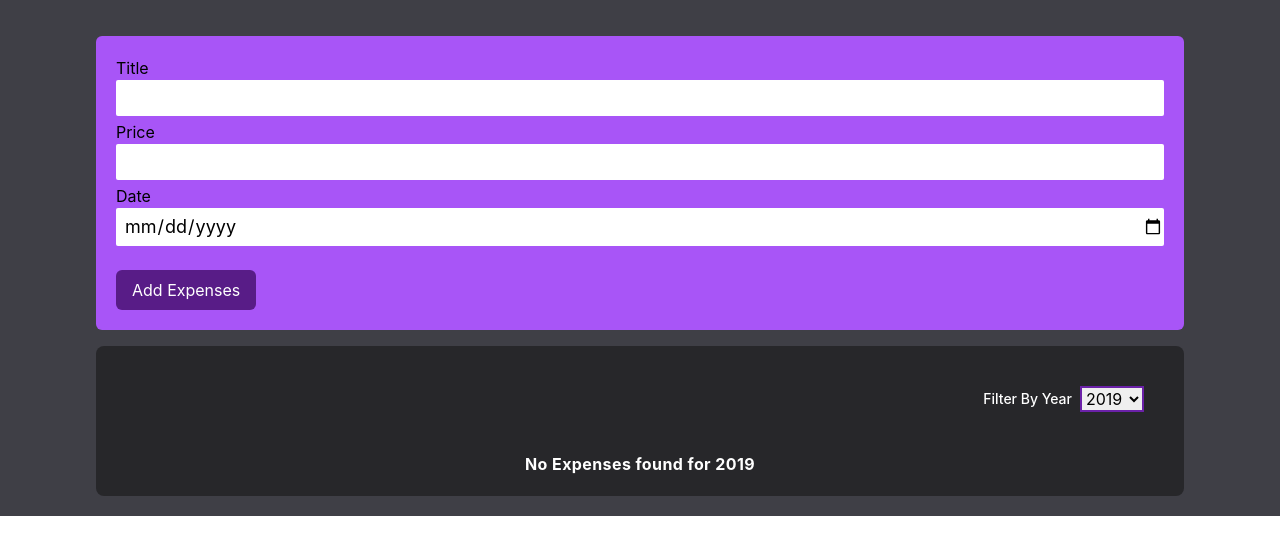
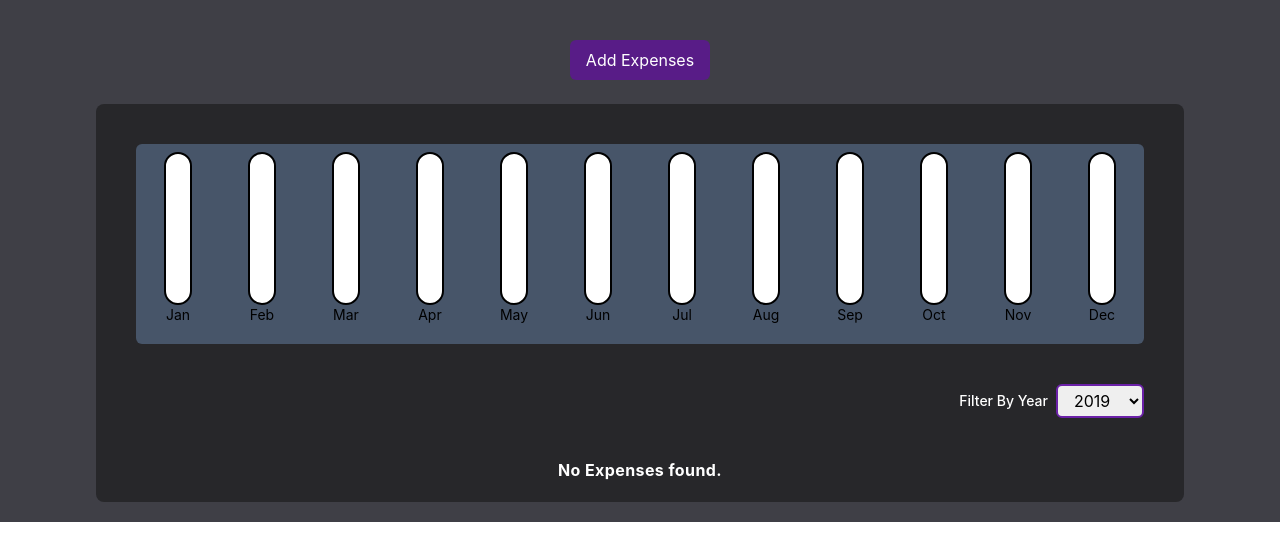
Before and after one commit to Rinnohara9803/expense-manager, a React (Create React App) app: page / in a window 1280 px wide. Shown: the top 560 px of the page. Built offline with nearby package versions, Linux system fonts and the light colour scheme.

Commit message:
conditional css

```diff
--- a/src/App.js
+++ b/src/App.js
@@ -23,6 +23,7 @@ const App = () => {
   return (
     <div className="bg-zinc-700 px-10 sm:px-24 py-5">
       <NewExpense saveExpenseHandler={saveExpense}></NewExpense>
+
       <div className="bg-zinc-800 py-5 px-10 rounded-lg">
         <Expenses
           expenses={expenses}
--- /dev/null
+++ b/src/components/charts/ChartItem.js
@@ -0,0 +1,19 @@
+const ChartItem = ({ value, maxValue, label }) => {
+  let fillHeight = "0%";
+  if (maxValue > 0) {
+    fillHeight = Math.round((value / maxValue) * 100) + "%";
+  }
+  return (
+    <div className="flex-wrap text-center py-2">
+      <div className="relative h-5/6 w-5 sm:w-7 rounded-2xl bg-white flex flex-col justify-end border-black border-solid border-2">
+        <div
+          className="bg-purple-500 rounded-2xl "
+          style={{ height: fillHeight, transition: "all 0.3s ease-out" }}
+        ></div>
+      </div>
+      <h6 className="text-sm"> {label} </h6>
+    </div>
+  );
+};
+
+export default ChartItem;
--- /dev/null
+++ b/src/components/charts/Charts.js
@@ -0,0 +1,45 @@
+import ChartItem from "./ChartItem";
+
+const Charts = ({ filteredExpenses }) => {
+  const dataChartPoints = [
+    { month: "Jan", value: 0, id: "0" },
+    { month: "Feb", value: 0, id: "1" },
+    { month: "Mar", value: 0, id: "2" },
+    { month: "Apr", value: 0, id: "3" },
+    { month: "May", value: 0, id: "4" },
+    { month: "Jun", value: 0, id: "5" },
+    { month: "Jul", value: 0, id: "6" },
+    { month: "Aug", value: 0, id: "7" },
+    { month: "Sep", value: 0, id: "8" },
+    { month: "Oct", value: 0, id: "9" },
+    { month: "Nov", value: 0, id: "10" },
+    { month: "Dec", value: 0, id: "11" },
+  ];
+
+  for (const expense of filteredExpenses) {
+    const expenseMonth = expense.date.getMonth();
+    dataChartPoints[expenseMonth].value += 1;
+  }
+
+  //   const values = filteredExpenses.map((e) => e.amount);
+
+  //   const maxValue = Math.max(...values);
+  const maxValue = filteredExpenses.length;
+
+  console.log("here");
+
+  return (
+    <div className="justify-around h-[200px] w-full bg-slate-600 rounded-md my-5 flex">
+      {dataChartPoints.map((e) => (
+        <ChartItem
+          key={e.id}
+          value={e.value}
+          maxValue={maxValue}
+          label={e.month}
+        ></ChartItem>
+      ))}
+    </div>
+  );
+};
+
+export default Charts;
--- a/src/components/expenses/ExpenseFilter.js
+++ b/src/components/expenses/ExpenseFilter.js
@@ -11,7 +11,7 @@ const ExpenseFilter = ({ value, handleFilterValueChange }) => {
         name="years"
         id="years"
         onChange={dropDownChangeHandler}
-        className="border-solid border-purple-800 border-2"
+        className="border-solid border-purple-800 border-2 px-3 py-1 rounded-md"
       >
         <option value="2019">2019</option>
         <option value="2020">2020</option>
--- /dev/null
+++ b/src/components/expenses/ExpenseForm.js
@@ -0,0 +1,102 @@
+import React, { useState } from "react";
+
+const ExpenseForm = ({ saveExpenseHandler, setEditingHandlerToFalse }) => {
+  const [isTitleValid, setIsTitleValid] = useState(true);
+
+  const [expense, setNewExpense] = useState({
+    title: "",
+    amount: "",
+    date: "",
+  });
+
+  const titleChangeHandler = (e) => {
+    setNewExpense((previousState) => {
+      return {
+        ...previousState,
+        title: e.target.value,
+      };
+    });
+  };
+
+  const amountChangeHandler = (e) => {
+    setNewExpense((previousState) => {
+      return {
+        ...previousState,
+        amount: e.target.value,
+      };
+    });
+  };
+
+  const dateChangeHandler = (e) => {
+    setNewExpense((previousState) => {
+      return {
+        ...previousState,
+        date: e.target.value,
+      };
+    });
+  };
+
+  const submitForm = (e) => {
+    e.preventDefault();
+    const newExpense = expense;
+    console.log(expense.title);
+    if (expense.title.trim().length === 0) {
+      setIsTitleValid(false);
+      return;
+    }
+    saveExpenseHandler({
+      ...newExpense,
+      id: Math.random(),
+      date: new Date(expense.date),
+    });
+    setNewExpense({ title: "", amount: "", date: "" });
+  };
+
+  const cancelHandler = () => {
+    setEditingHandlerToFalse();
+  };
+
+  return (
+    <div className="flex-wrap h-auto w-full bg-purple-500 my-4 rounded-md px-5 py-5 text-start">
+      <form onSubmit={submitForm}>
+        <label> Title </label>
+        <input
+          // style={{ borderColor: "2px solid red" }}
+          onChange={titleChangeHandler}
+          value={expense.title}
+          className={`w-full mb-1 text-lg pl-2 py-1 rounded-sm
+            ${isTitleValid ? "bg-white" : "bg-red-100"}
+            // tailwind css based on react variable
+
+
+          `}
+          type="text"
+        ></input>
+        <label> Price </label>
+        <input
+          onChange={amountChangeHandler}
+          value={expense.amount}
+          className="w-full rounded-sm mb-1 text-lg pl-2 py-1"
+          type="number"
+        ></input>
+        <label> Date </label>
+        <input
+          onChange={dateChangeHandler}
+          value={expense.date}
+          className="w-full rounded-sm mb-1 text-lg pl-2 py-1"
+          // required
+          type="date"
+          min="2019-01-01"
+          max="2023-12-31"
+        ></input>
+        <button className="btn">Add Expenses</button>
+        <button className="btn bg-red-600 ml-5" onClick={cancelHandler}>
+          {" "}
+          Cancel{" "}
+        </button>
+      </form>
+    </div>
+  );
+};
+
+export default ExpenseForm;
--- a/src/components/expenses/ExpenseItem.js
+++ b/src/components/expenses/ExpenseItem.js
@@ -42,7 +42,7 @@ const ExpenseItem = ({ id, title, amount, date, deleteExpenseHandler }) => {
         <DeleteIcon sx={{ color: "red" }} />
       </div>
       <div
-        className="absolute px-2 py-2 bg-slate-200 rounded-md -top-5 right-[70px]  hover:bg-slate-400"
+        className="hidden absolute px-2 py-2 bg-slate-200 rounded-md -top-5 right-[70px]  hover:bg-slate-400"
         onClick={notifyEdit}
       >
         <EditIcon color="primary" />
--- /dev/null
+++ b/src/components/expenses/ExpenseList.js
@@ -0,0 +1,22 @@
+import ExpenseItem from "./ExpenseItem";
+
+const ExpenseList = ({ filteredExpenses, deleteExpenseHandler }) => {
+
+  if (filteredExpenses.length === 0) {
+    return <h1 className="text-white text-center font-bold tracking-wide">
+    No Expenses found.
+  </h1>;
+  }
+  return filteredExpenses.map((e) => (
+    <ExpenseItem
+      key={e.id}
+      id={e.id}
+      title={e.title}
+      amount={e.amount}
+      date={e.date}
+      deleteExpenseHandler={deleteExpenseHandler}
+    ></ExpenseItem>
+  ));
+};
+
+export default ExpenseList;
--- a/src/components/expenses/Expenses.js
+++ b/src/components/expenses/Expenses.js
@@ -1,6 +1,7 @@
-import ExpenseItem from "./ExpenseItem";
 import ExpenseFilter from "./ExpenseFilter";
 import React, { useState } from "react";
+import ExpenseList from "./ExpenseList";
+import Charts from "../charts/Charts";
 
 const Expenses = ({ expenses, deleteExpenseHandler }) => {
   const [filterValue, setFilterValue] = useState(2019);
@@ -14,32 +15,17 @@ const Expenses = ({ expenses, deleteExpenseHandler }) => {
     (e) => e.date.getFullYear().toString() === filterValue
   );
 
-  let expensesContent = (
-    <h1 className="text-white text-center font-bold tracking-wide">
-      No Expenses found for {filterValue}
-    </h1>
-  );
-
-  if (filteredExpenses.length > 0) {
-    expensesContent = filteredExpenses.map((e) => (
-      <ExpenseItem
-        key={e.id}
-        id={e.id}
-        title={e.title}
-        amount={e.amount}
-        date={e.date}
-        deleteExpenseHandler={deleteExpenseHandler}
-      ></ExpenseItem>
-    ));
-  }
-
   return (
     <div>
+      <Charts filteredExpenses={filteredExpenses}></Charts>
       <ExpenseFilter
         value={filterValue}
         handleFilterValueChange={changeFilterValue}
       ></ExpenseFilter>
-      {expensesContent}
+      <ExpenseList
+        filteredExpenses={filteredExpenses}
+        deleteExpenseHandler={deleteExpenseHandler}
+      ></ExpenseList>
     </div>
   );
 };
--- a/src/components/new-expenses/NewExpense.js
+++ b/src/components/new-expenses/NewExpense.js
@@ -1,82 +1,35 @@
 import React, { useState } from "react";
+import ExpenseForm from "../expenses/ExpenseForm";
 
 const NewExpense = ({ saveExpenseHandler }) => {
-  const [expense, setNewExpense] = useState({
-    title: "",
-    amount: "",
-    date: "",
-  });
+  const [isEditing, setIsEditingValue] = useState(false);
 
-  const titleChangeHandler = (e) => {
-    setNewExpense((previousState) => {
-      return {
-        ...previousState,
-        title: e.target.value,
-      };
-    });
+  const setEditingHandlerToTrue = () => {
+    setIsEditingValue(true);
   };
 
-  const amountChangeHandler = (e) => {
-    setNewExpense((previousState) => {
-      return {
-        ...previousState,
-        amount: e.target.value,
-      };
-    });
+  const setEditingHandlerToFalse = () => {
+    setIsEditingValue(false);
   };
 
-  const dateChangeHandler = (e) => {
-    setNewExpense((previousState) => {
-      return {
-        ...previousState,
-        date: e.target.value,
-      };
-    });
+  const clickAddExpenseHandler = () => {
+    setEditingHandlerToTrue();
   };
 
-  const submitForm = (e) => {
-    e.preventDefault();
-    const newExpense = expense;
-    saveExpenseHandler({
-      ...newExpense,
-      id: Math.random(),
-      date: new Date(expense.date),
-    });
-    setNewExpense({ title: "", amount: "", date: "" });
-  };
-
+  if (!isEditing) {
+    return (
+      <div className="text-center mb-6">
+        <button className="btn" onClick={clickAddExpenseHandler}>
+          Add Expenses
+        </button>
+      </div>
+    );
+  }
   return (
-    <div className="flex-wrap h-auto w-full bg-purple-500 my-4 rounded-md px-5 py-5 text-start">
-      <form onSubmit={submitForm}>
-        <label> Title </label>
-        <input
-          onChange={titleChangeHandler}
-          value={expense.title}
-          className="w-full rounded-sm mb-1 text-lg pl-2 py-1"
-          required
-          type="text"
-        ></input>
-        <label> Price </label>
-        <input
-          onChange={amountChangeHandler}
-          value={expense.amount}
-          className="w-full rounded-sm mb-1 text-lg pl-2 py-1"
-          required
-          type="number"
-        ></input>
-        <label> Date </label>
-        <input
-          onChange={dateChangeHandler}
-          value={expense.date}
-          className="w-full rounded-sm mb-1 text-lg pl-2 py-1"
-          required
-          type="date"
-          min="2019-01-01"
-          max="2023-12-31"
-        ></input>
-        <button className="btn">Add Expenses</button>
-      </form>
-    </div>
+    <ExpenseForm
+      saveExpenseHandler={saveExpenseHandler}
+      setEditingHandlerToFalse={setEditingHandlerToFalse}
+    ></ExpenseForm>
   );
 };
 
```
